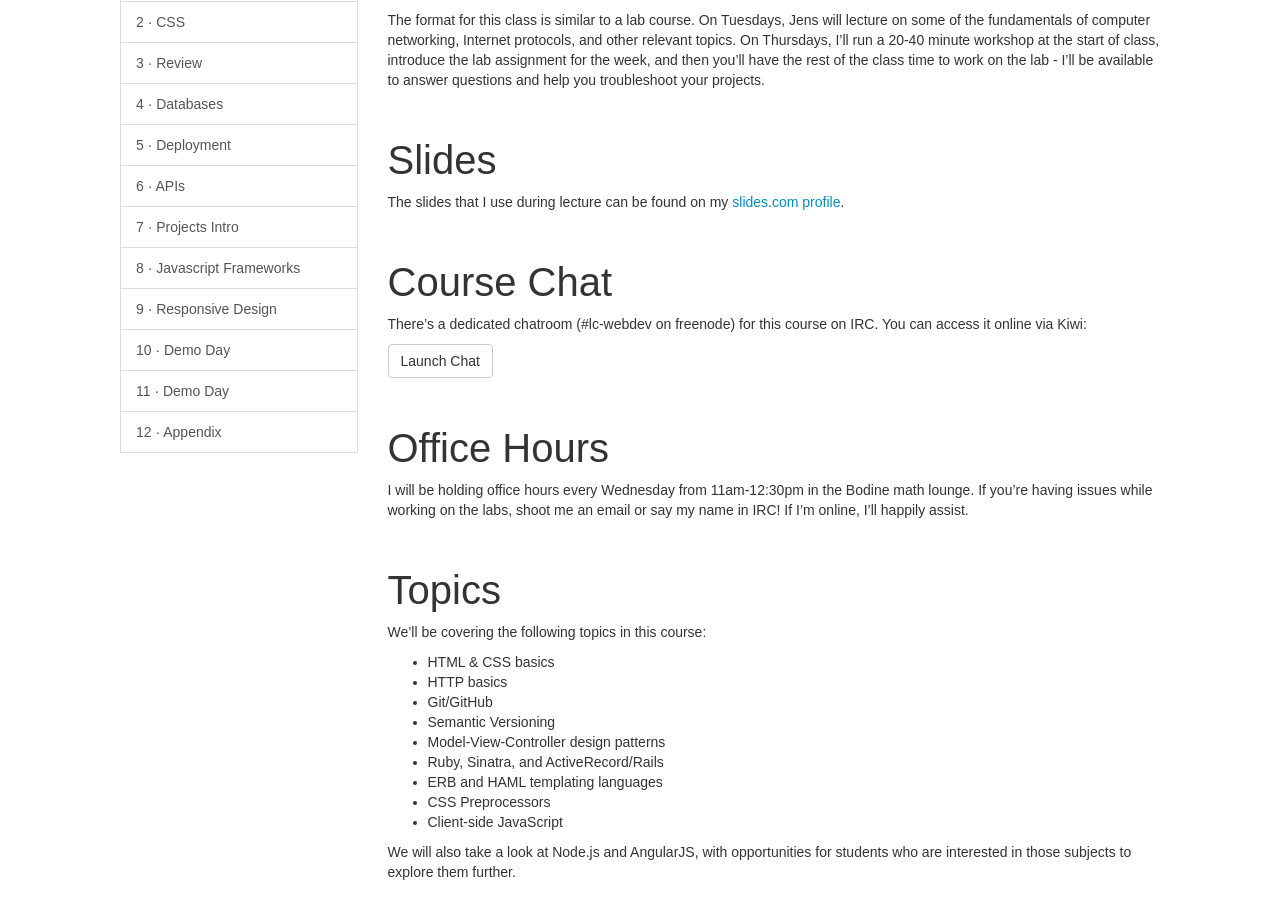
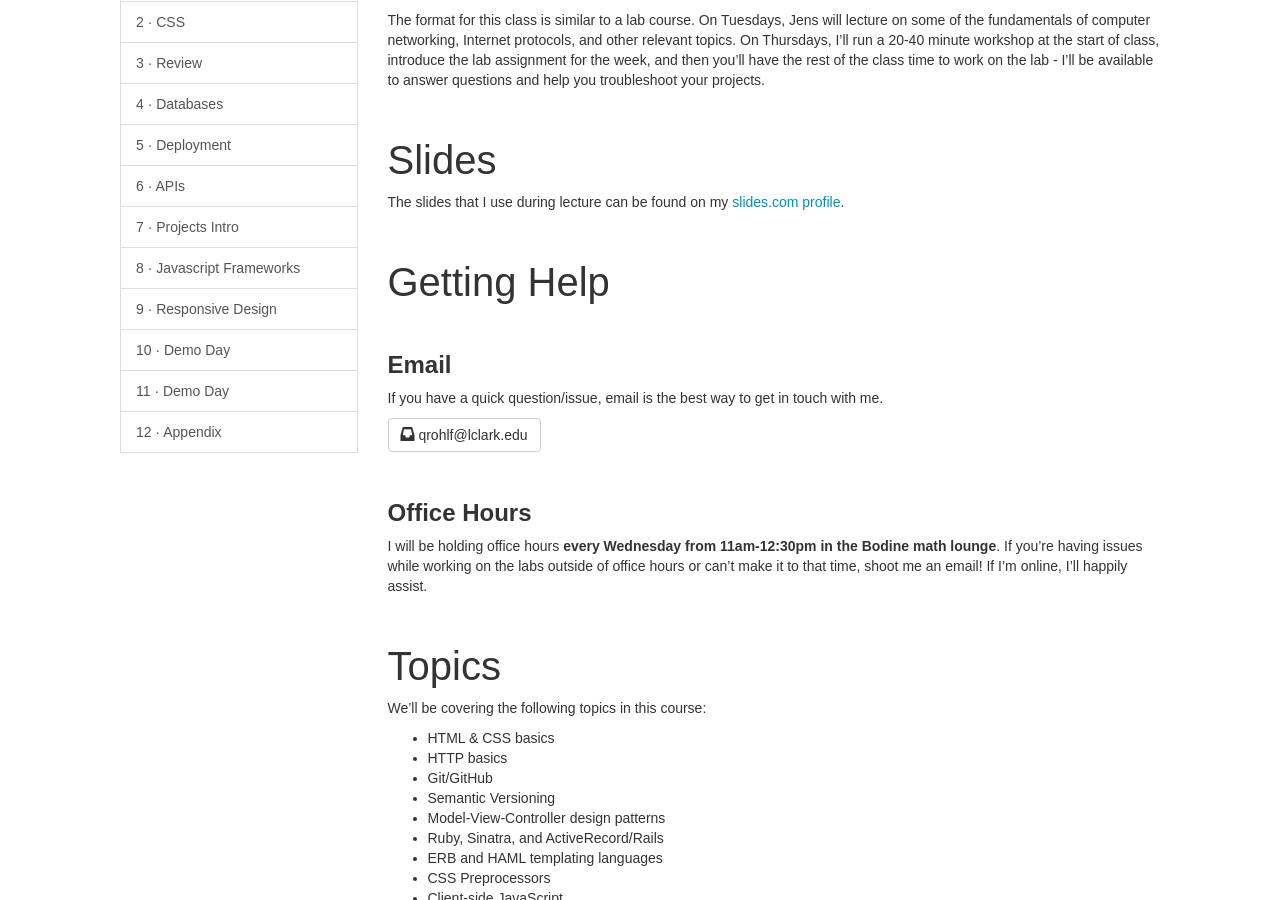
Before and after one commit to qrohlf/sensible-web-development, a Jekyll site: the page built from index.md, in a window 1280 px wide and 900 px high, scrolled down 504 px. Built offline with Jekyll 4.4.1, drawn with Linux system fonts in a browser that asks for light colours; Markdown is read by kramdown in place of the engine named in the settings.

Commit message:
change help info to point students to email, not IRC

```diff
--- a/_config.yml
+++ b/_config.yml
@@ -4,7 +4,6 @@ redcarpet:
   extensions:
     - tables
     - with_toc_data
-    - autolink
     - fenced_code_blocks
 highlighter: pygments
 baseurl: ''
--- a/index.md
+++ b/index.md
@@ -17,14 +17,17 @@ The format for this class is similar to a lab course. On Tuesdays, Jens will lec
 # Slides
 The slides that I use during lecture can be found on my [slides.com profile](https://slides.com/qrohlf).
 
-# Course Chat
-There's a dedicated chatroom (#lc-webdev on freenode) for this course on IRC. You can access it online via Kiwi:
+# Getting Help
 
-<a href="https://kiwiirc.com/client/irc.freenode.net/#lc-webdev" class="btn btn-default" target="_blank">Launch Chat</a>
+## Email
+If you have a quick question/issue, email is the best way to get in touch with me.
 
-# Office Hours
 
-I will be holding office hours every Wednesday from 11am-12:30pm in the Bodine math lounge. If you're having issues while working on the labs, shoot me an email or say my name in IRC! If I'm online, I'll happily assist.
+<a href="mailto:qrohlf@lclark.edu" class="btn btn-default"><span class="glyphicon glyphicon-inbox"></span> qrohlf@lclark.edu</a>
+
+## Office Hours
+
+I will be holding office hours **every Wednesday from 11am-12:30pm in the Bodine math lounge**. If you're having issues while working on the labs outside of office hours or can't make it to that time, shoot me an email! If I'm online, I'll happily assist.
 
 # Topics
 
```
